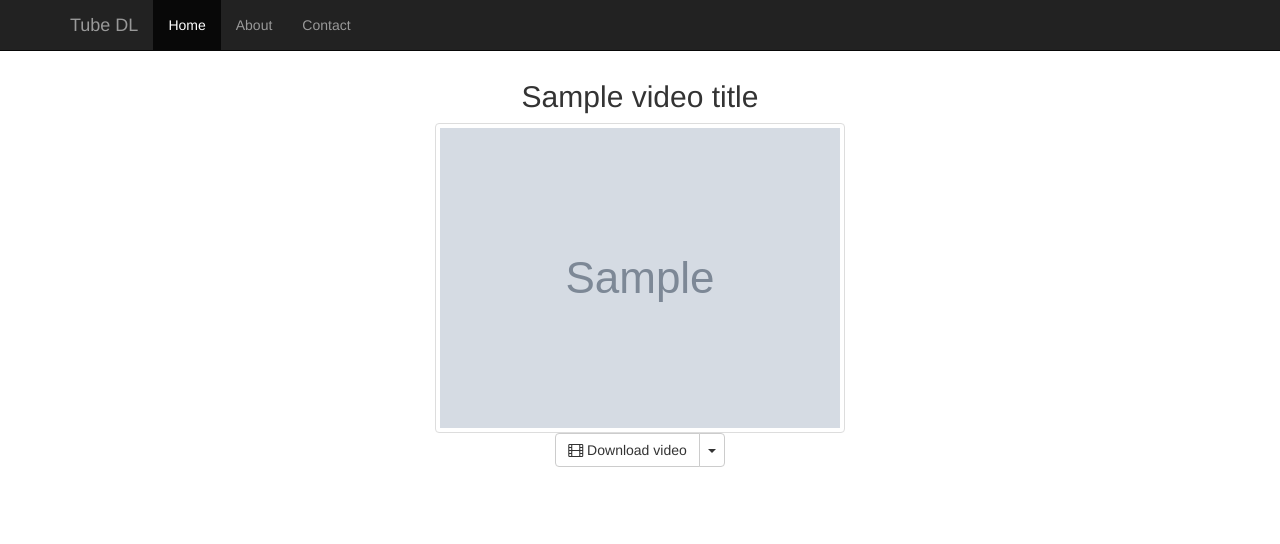
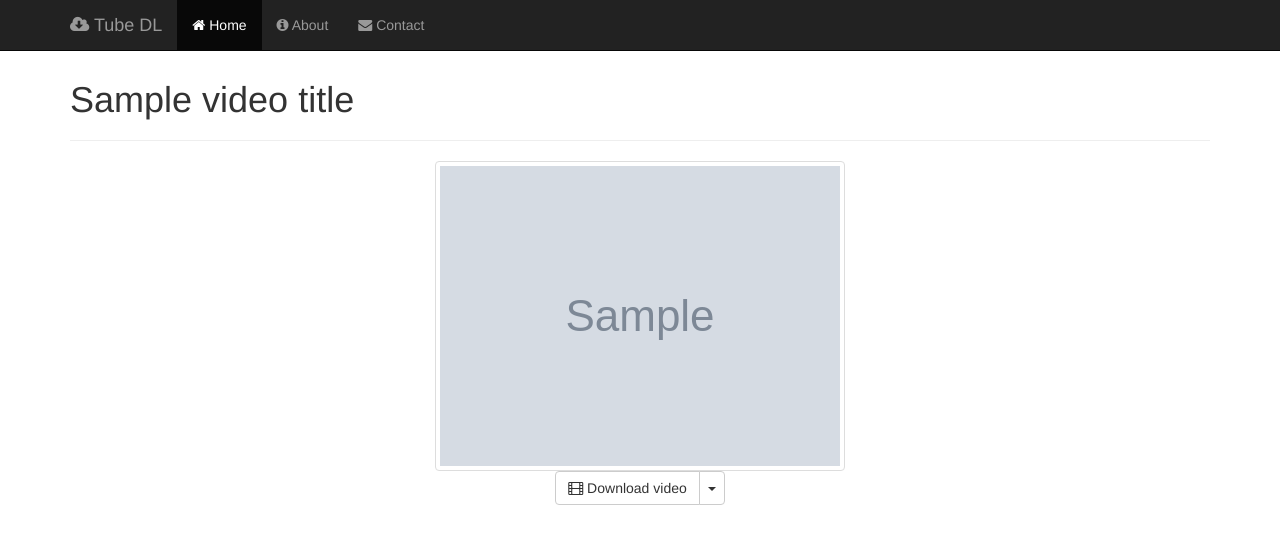
Before and after one commit to AndreMiras/tubedl, a Django app: template templates/videodl/video_info.html in a window 1280 px wide. Shown: the top 544 px of the page. Run offline with Django 3.2, Linux system fonts and the light colour scheme; the template is opened without the code that fills it: most values are stand-ins (such as "Sample title", 1, 10 or a date in 2020); grey boxes marked "Sample" are stand-in pictures; some libraries are stand-ins or nearby versions.

Commit message:
layout small refacto

```diff
--- a/static/css/custom.css
+++ b/static/css/custom.css
@@ -23,3 +23,7 @@ input#id_url:focus {
 width: 500px;
 }
 */
+
+form#download_form {
+margin-bottom: 50px;
+}
--- a/templates/404.html
+++ b/templates/404.html
@@ -1,7 +1,7 @@
 {% extends "base.html" %}
 
+{% block title %}Page Not Found (404){% endblock %}
+
 {% block content %}
-<h1>Page Not Found (404)</h1>
-
 Page not found, administrator notified.
 {% endblock content %}
--- a/templates/500.html
+++ b/templates/500.html
@@ -1,7 +1,7 @@
 {% extends "base.html" %}
 
+{% block title %}Server Error (500){% endblock %}
+
 {% block content %}
-<h1>Server Error (500)</h1>
-
 Server error, administrator notified.
 {% endblock content %}
--- a/templates/base.html
+++ b/templates/base.html
@@ -30,13 +30,13 @@
             <span class="icon-bar"></span>
             <span class="icon-bar"></span>
           </button>
-          <a class="navbar-brand" href="/">Tube DL</a>
+          <a class="navbar-brand" href="/"><i class="fa fa-cloud-download"></i> Tube DL</a>
         </div>
         <div class="collapse navbar-collapse">
           <ul class="nav navbar-nav">
-            <li class="active"><a href="/">Home</a></li>
-            <li><a href="/#about">About</a></li>
-            <li><a href="{% url 'contact' %}">Contact</a></li>
+            <li class="active"><a href="/"><i class="fa fa-home"></i> Home</a></li>
+            <li><a href="{% url 'supported_sites' %}"><i class="fa fa-info-circle"></i> About</a></li>
+            <li><a href="{% url 'contact' %}"><i class="fa fa-envelope"></i> Contact</a></li>
           </ul>
         </div><!--/.nav-collapse -->
       </div>
@@ -53,6 +53,10 @@
         {% endfor %} {# message in messages #}
       </div> <!-- messages -->
       {% endif %}
+      {% block wraptitle %}
+      <h1>{% block title %}{% endblock %}</h1>
+      <hr>
+      {% endblock wraptitle %}
       {% block content %}{% endblock %}
 
     </div> <!-- /container -->
--- a/templates/contact.html
+++ b/templates/contact.html
@@ -1,10 +1,10 @@
 {% extends "base.html" %}
 
+{% block title %}Contact{% endblock %}
+
 {% block content %}
-
 <form action="{% url 'contact' %}" method="post" class="form-inline" role="form">{% csrf_token %}
   {{ form.as_p }}
   <button type="submit" class="btn">Submit</button>
 </form>
-
 {% endblock content %}
--- a/templates/videodl/video_info.html
+++ b/templates/videodl/video_info.html
@@ -1,9 +1,9 @@
 {% extends "base.html" %}
 
+{% block title %}{{ video_title }}{% endblock %}
+
 {% block content %}
-
 <div class="text-center">
-  <h2>{{ video_title }}</h2>
   <img src="{{ video_thumbnail }}" alt="{{ video_title }}" class="img-thumbnail">
 
   <form action="" method="post" id="download_form" class="form-inline" role="form">{% csrf_token %}
@@ -35,5 +35,4 @@
     </div>
   </form>
 </div> <!-- text-centered -->
-
 {% endblock content %}
```
Also changed, not shown: templates/videodl/download_form.html (+9 -5 lines).
